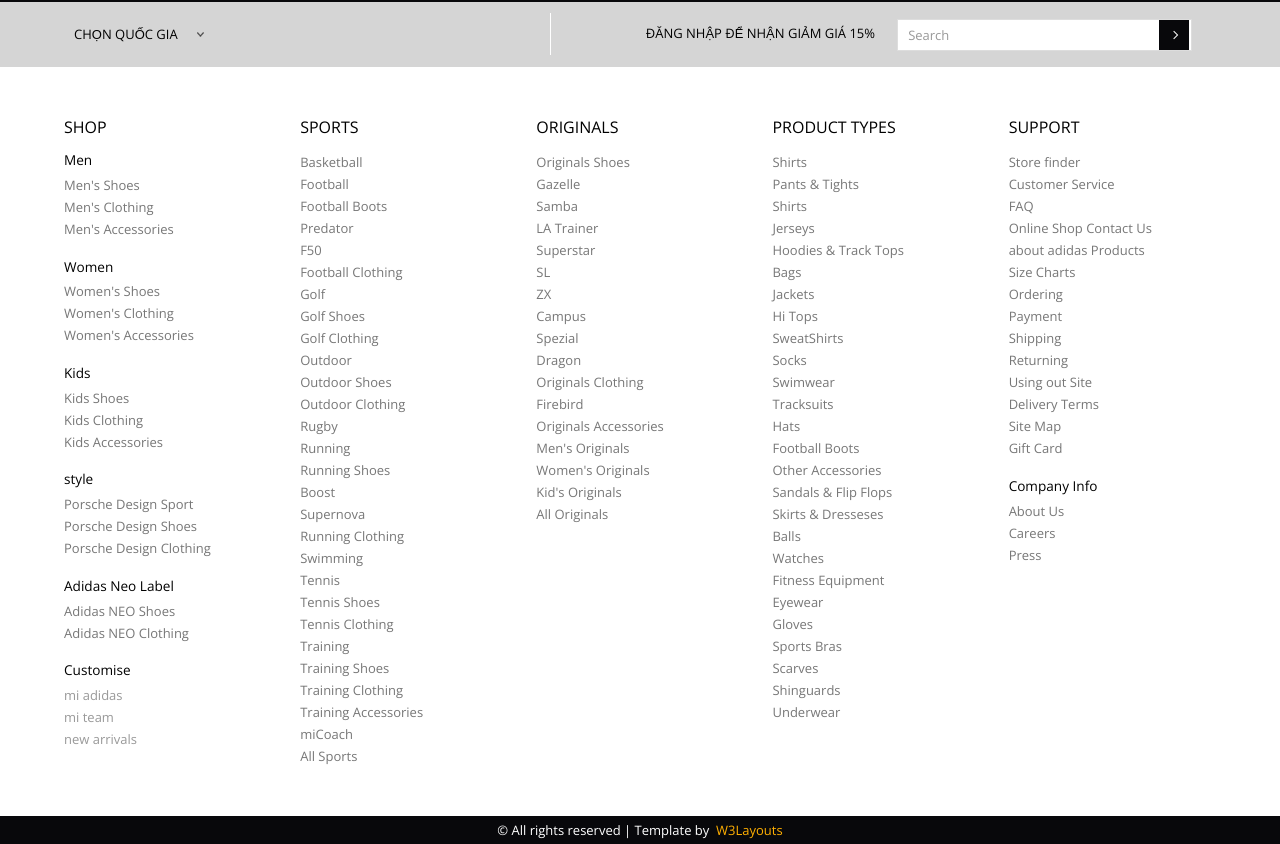
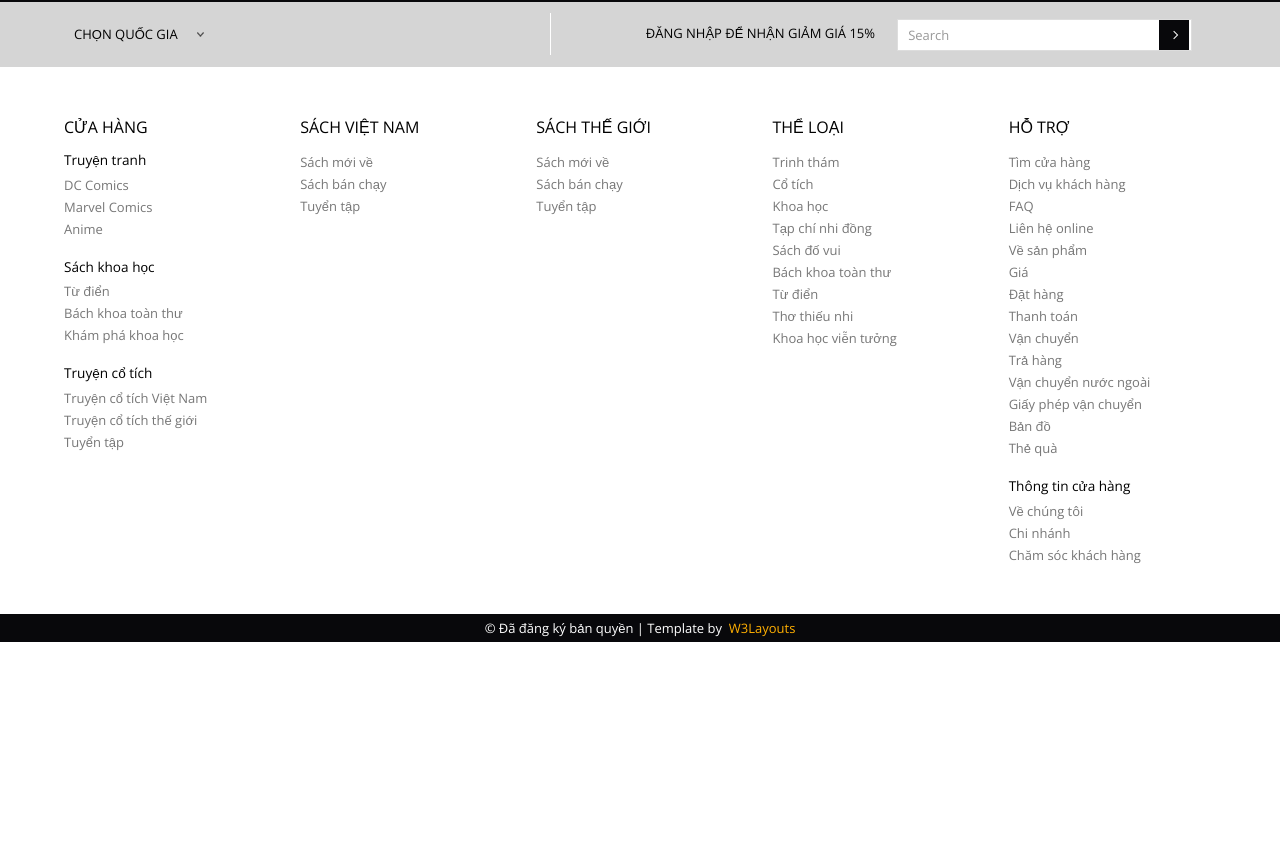
Before and after one commit to kiendo1998/BTDPT, a plain HTML site: page index.html in a window 1280 px wide. Shown: the part 1784-2628 px from the top of the page. After the commit the page ends 2426 px from the top, so only its background shows below. Drawn offline with nearby package versions, Linux system fonts and the light colour scheme.

Commit message:
third commit

```diff
--- a/index.html
+++ b/index.html
@@ -89,11 +89,11 @@ License URL: http://creativecommons.org/licenses/by/3.0/
                     <a class="active-icon c2" href="#"> </a>
                     <ul class="sub-icon2 list">
                         <li>
-                            <h3>Sản phẩm</h3>
+                            <h3>Giỏ hàng</h3>
                             <a href=""></a>
                         </li>
                         <li>
-                            <p>Lorem ipsum dolor sit amet, consectetuer <a href="">adipiscing elit, sed diam</a></p>
+                            <p>Đánh giá chất lượng <a href="">Chia sẻ</a></p>
                         </li>
                     </ul>
                 </li>
@@ -111,7 +111,7 @@ License URL: http://creativecommons.org/licenses/by/3.0/
                         <div class="row">
                             <div class="col1">
                                 <div class="h_nav">
-                                    <h4>popular</h4>
+                                    <h4>Phổ biến</h4>
                                     <ul>
                                         <li><a href="shop.html">new arrivals</a></li>
                                         <li><a href="shop.html">men</a></li>
@@ -774,7 +774,7 @@ License URL: http://creativecommons.org/licenses/by/3.0/
                                         <div class="grid_img">
                                             <div class="css3"><img src="images/pic.jpg" alt="" /></div>
                                             <div class="mask">
-                                                <div class="info">Quick View</div>
+                                                <div class="info">Chi tiết</div>
                                             </div>
                                         </div>
                                         <div class="price">80.000đ</div>
@@ -823,7 +823,7 @@ License URL: http://creativecommons.org/licenses/by/3.0/
                                         <div class="grid_img">
                                             <div class="css3"><img src="images/pic1.jpg" alt="" /></div>
                                             <div class="mask">
-                                                <div class="info">Quick View</div>
+                                                <div class="info">Chi tiết</div>
                                             </div>
                                         </div>
                                         <div class="price">80.000đ</div>
@@ -872,7 +872,7 @@ License URL: http://creativecommons.org/licenses/by/3.0/
                                         <div class="grid_img">
                                             <div class="css3"><img src="images/pic2.jpg" alt="" /></div>
                                             <div class="mask">
-                                                <div class="info">Quick View</div>
+                                                <div class="info">Chi tiết</div>
                                             </div>
                                         </div>
                                         <div class="price">80.000đ</div>
@@ -924,7 +924,7 @@ License URL: http://creativecommons.org/licenses/by/3.0/
                                         <div class="grid_img">
                                             <div class="css3"><img src="images/pic3.jpg" alt="" /></div>
                                             <div class="mask">
-                                                <div class="info">Quick View</div>
+                                                <div class="info">Chi tiết</div>
                                             </div>
                                         </div>
                                         <div class="price">80.000đ</div>
@@ -973,7 +973,7 @@ License URL: http://creativecommons.org/licenses/by/3.0/
                                         <div class="grid_img">
                                             <div class="css3"><img src="images/pic4.jpg" alt="" /></div>
                                             <div class="mask">
-                                                <div class="info">Quick View</div>
+                                                <div class="info">Chi tiết</div>
                                             </div>
                                         </div>
                                         <div class="price">80.000đ</div>
@@ -1022,7 +1022,7 @@ License URL: http://creativecommons.org/licenses/by/3.0/
                                         <div class="grid_img">
                                             <div class="css3"><img src="images/pic5.jpg" alt="" /></div>
                                             <div class="mask">
-                                                <div class="info">Quick View</div>
+                                                <div class="info">Chi tiết</div>
                                             </div>
                                         </div>
                                         <div class="price">80.000đ</div>
@@ -1127,153 +1127,80 @@ License URL: http://creativecommons.org/licenses/by/3.0/
                 <div class="wrap">
                     <div class="section group">
                         <div class="col_1_of_5 span_1_of_5">
-                            <h3 class="m_9">Shop</h3>
+                            <h3 class="m_9">Cửa hàng</h3>
                             <ul class="sub_list">
-                                <h4 class="m_10">Men</h4>
-                                <li><a href="shop.html">Men's Shoes</a></li>
-                                <li><a href="shop.html">Men's Clothing</a></li>
-                                <li><a href="shop.html">Men's Accessories</a></li>
+                                <h4 class="m_10">Truyện tranh</h4>
+                                <li><a href="shop.html">DC Comics</a></li>
+                                <li><a href="shop.html">Marvel Comics</a></li>
+                                <li><a href="shop.html">Anime</a></li>
                             </ul>
                             <ul class="sub_list">
-                                <h4 class="m_10">Women</h4>
-                                <li><a href="shop.html">Women's Shoes</a></li>
-                                <li><a href="shop.html">Women's Clothing</a></li>
-                                <li><a href="shop.html">Women's Accessories</a></li>
+                                <h4 class="m_10">Sách khoa học</h4>
+                                <li><a href="shop.html">Từ điển</a></li>
+                                <li><a href="shop.html">Bách khoa toàn thư</a></li>
+                                <li><a href="shop.html">Khám phá khoa học</a></li>
                             </ul>
                             <ul class="sub_list">
-                                <h4 class="m_10">Kids</h4>
-                                <li><a href="shop.html">Kids Shoes</a></li>
-                                <li><a href="shop.html">Kids Clothing</a></li>
-                                <li><a href="shop.html">Kids Accessories</a></li>
-                            </ul>
-                            <ul class="sub_list">
-                                <h4 class="m_10">style</h4>
-                                <li><a href="shop.html">Porsche Design Sport</a></li>
-                                <li><a href="shop.html">Porsche Design Shoes</a></li>
-                                <li><a href="shop.html">Porsche Design Clothing</a></li>
-                            </ul>
-                            <ul class="sub_list">
-                                <h4 class="m_10">Adidas Neo Label</h4>
-                                <li><a href="shop.html">Adidas NEO Shoes</a></li>
-                                <li><a href="shop.html">Adidas NEO Clothing</a></li>
-                            </ul>
-                            <ul class="sub_list1">
-                                <h4 class="m_10">Customise</h4>
-                                <li><a href="shop.html">mi adidas</a></li>
-                                <li><a href="shop.html">mi team</a></li>
-                                <li><a href="shop.html">new arrivals</a></li>
+                                <h4 class="m_10">Truyện cổ tích</h4>
+                                <li><a href="shop.html">Truyện cổ tích Việt Nam</a></li>
+                                <li><a href="shop.html">Truyện cổ tích thế giới</a></li>
+                                <li><a href="shop.html">Tuyển tập</a></li>
                             </ul>
                         </div>
                         <div class="col_1_of_5 span_1_of_5">
-                            <h3 class="m_9">Sports</h3>
+                            <h3 class="m_9">Sách Việt Nam</h3>
                             <ul class="list1">
-                                <li><a href="shop.html">Basketball</a></li>
-                                <li><a href="shop.html">Football</a></li>
-                                <li><a href="shop.html">Football Boots</a></li>
-                                <li><a href="shop.html">Predator</a></li>
-                                <li><a href="shop.html">F50</a></li>
-                                <li><a href="shop.html">Football Clothing</a></li>
-                                <li><a href="shop.html">Golf</a></li>
-                                <li><a href="shop.html">Golf Shoes</a></li>
-                                <li><a href="shop.html">Golf Clothing</a></li>
-                                <li><a href="shop.html">Outdoor</a></li>
-                                <li><a href="shop.html">Outdoor Shoes</a></li>
-                                <li><a href="shop.html">Outdoor Clothing</a></li>
-                                <li><a href="shop.html">Rugby</a></li>
-                                <li><a href="shop.html">Running</a></li>
-                                <li><a href="shop.html">Running Shoes</a></li>
-                                <li><a href="shop.html">Boost</a></li>
-                                <li><a href="shop.html">Supernova</a></li>
-                                <li><a href="shop.html">Running Clothing</a></li>
-                                <li><a href="shop.html">Swimming</a></li>
-                                <li><a href="shop.html">Tennis</a></li>
-                                <li><a href="shop.html">Tennis Shoes</a></li>
-                                <li><a href="shop.html">Tennis Clothing</a></li>
-                                <li><a href="shop.html">Training</a></li>
-                                <li><a href="shop.html">Training Shoes</a></li>
-                                <li><a href="shop.html">Training Clothing</a></li>
-                                <li><a href="shop.html">Training Accessories</a></li>
-                                <li><a href="shop.html">miCoach</a></li>
-                                <li><a href="shop.html">All Sports</a></li>
+                                <li><a href="shop.html">Sách mới về</a></li>
+                                <li><a href="shop.html">Sách bán chạy</a></li>
+                                <li><a href="shop.html">Tuyển tập</a></li>
                             </ul>
                         </div>
                         <div class="col_1_of_5 span_1_of_5">
-                            <h3 class="m_9">Originals</h3>
+                            <h3 class="m_9">Sách thế giới</h3>
                             <ul class="list1">
-                                <li><a href="shop.html">Originals Shoes</a></li>
-                                <li><a href="shop.html">Gazelle</a></li>
-                                <li><a href="shop.html">Samba</a></li>
-                                <li><a href="shop.html">LA Trainer</a></li>
-                                <li><a href="shop.html">Superstar</a></li>
-                                <li><a href="shop.html">SL</a></li>
-                                <li><a href="shop.html">ZX</a></li>
-                                <li><a href="shop.html">Campus</a></li>
-                                <li><a href="shop.html">Spezial</a></li>
-                                <li><a href="shop.html">Dragon</a></li>
-                                <li><a href="shop.html">Originals Clothing</a></li>
-                                <li><a href="shop.html">Firebird</a></li>
-                                <li><a href="shop.html">Originals Accessories</a></li>
-                                <li><a href="shop.html">Men's Originals</a></li>
-                                <li><a href="shop.html">Women's Originals</a></li>
-                                <li><a href="shop.html">Kid's Originals</a></li>
-                                <li><a href="shop.html">All Originals</a></li>
+                                <li><a href="shop.html">Sách mới về</a></li>
+                                <li><a href="shop.html">Sách bán chạy</a></li>
+                                <li><a href="shop.html">Tuyển tập</a></li>
                             </ul>
                         </div>
                         <div class="col_1_of_5 span_1_of_5">
-                            <h3 class="m_9">Product Types</h3>
+                            <h3 class="m_9">Thể loại</h3>
                             <ul class="list1">
-                                <li><a href="shop.html">Shirts</a></li>
-                                <li><a href="shop.html">Pants & Tights</a></li>
-                                <li><a href="shop.html">Shirts</a></li>
-                                <li><a href="shop.html">Jerseys</a></li>
-                                <li><a href="shop.html">Hoodies & Track Tops</a></li>
-                                <li><a href="shop.html">Bags</a></li>
-                                <li><a href="shop.html">Jackets</a></li>
-                                <li><a href="shop.html">Hi Tops</a></li>
-                                <li><a href="shop.html">SweatShirts</a></li>
-                                <li><a href="shop.html">Socks</a></li>
-                                <li><a href="shop.html">Swimwear</a></li>
-                                <li><a href="shop.html">Tracksuits</a></li>
-                                <li><a href="shop.html">Hats</a></li>
-                                <li><a href="shop.html">Football Boots</a></li>
-                                <li><a href="shop.html">Other Accessories</a></li>
-                                <li><a href="shop.html">Sandals & Flip Flops</a></li>
-                                <li><a href="shop.html">Skirts & Dresseses</a></li>
-                                <li><a href="shop.html">Balls</a></li>
-                                <li><a href="shop.html">Watches</a></li>
-                                <li><a href="shop.html">Fitness Equipment</a></li>
-                                <li><a href="shop.html">Eyewear</a></li>
-                                <li><a href="shop.html">Gloves</a></li>
-                                <li><a href="shop.html">Sports Bras</a></li>
-                                <li><a href="shop.html">Scarves</a></li>
-                                <li><a href="shop.html">Shinguards</a></li>
-                                <li><a href="shop.html">Underwear</a></li>
+                                <li><a href="shop.html">Trinh thám</a></li>
+                                <li><a href="shop.html">Cổ tích</a></li>
+                                <li><a href="shop.html">Khoa học</a></li>
+                                <li><a href="shop.html">Tạp chí nhi đồng</a></li>
+                                <li><a href="shop.html">Sách đố vui</a></li>
+                                <li><a href="shop.html">Bách khoa toàn thư</a></li>
+                                <li><a href="shop.html">Từ điển</a></li>
+                                <li><a href="shop.html">Thơ thiếu nhi</a></li>
+                                <li><a href="shop.html">Khoa học viễn tưởng</a></li>
                             </ul>
                         </div>
                         <div class="col_1_of_5 span_1_of_5">
-                            <h3 class="m_9">Support</h3>
+                            <h3 class="m_9">Hỗ Trợ</h3>
                             <ul class="list1">
-                                <li><a href="shop.html">Store finder</a></li>
-                                <li><a href="shop.html">Customer Service</a></li>
+                                <li><a href="shop.html">Tìm cửa hàng</a></li>
+                                <li><a href="shop.html">Dịch vụ khách hàng</a></li>
                                 <li><a href="shop.html">FAQ</a></li>
-                                <li><a href="shop.html">Online Shop Contact Us</a></li>
-                                <li><a href="shop.html">about adidas Products</a></li>
-                                <li><a href="shop.html">Size Charts </a></li>
-                                <li><a href="shop.html">Ordering </a></li>
-                                <li><a href="shop.html">Payment </a></li>
-                                <li><a href="shop.html">Shipping </a></li>
-                                <li><a href="shop.html">Returning</a></li>
-                                <li><a href="shop.html">Using out Site</a></li>
-                                <li><a href="shop.html">Delivery Terms</a></li>
-                                <li><a href="shop.html">Site Map</a></li>
-                                <li><a href="shop.html">Gift Card</a></li>
+                                <li><a href="shop.html">Liên hệ online</a></li>
+                                <li><a href="shop.html">Về sản phẩm</a></li>
+                                <li><a href="shop.html">Giá </a></li>
+                                <li><a href="shop.html">Đặt hàng </a></li>
+                                <li><a href="shop.html">Thanh toán </a></li>
+                                <li><a href="shop.html">Vận chuyển </a></li>
+                                <li><a href="shop.html">Trả hàng</a></li>
+                                <li><a href="shop.html">Vận chuyển nước ngoài</a></li>
+                                <li><a href="shop.html">Giấy phép vận chuyển</a></li>
+                                <li><a href="shop.html">Bản đồ</a></li>
+                                <li><a href="shop.html">Thẻ quà</a></li>
 
                             </ul>
                             <ul class="sub_list2">
-                                <h4 class="m_10">Company Info</h4>
-                                <li><a href="shop.html">About Us</a></li>
-                                <li><a href="shop.html">Careers</a></li>
-                                <li><a href="shop.html">Press</a></li>
+                                <h4 class="m_10">Thông tin cửa hàng</h4>
+                                <li><a href="shop.html">Về chúng tôi</a></li>
+                                <li><a href="shop.html">Chi nhánh</a></li>
+                                <li><a href="shop.html">Chăm sóc khách hàng</a></li>
                             </ul>
                         </div>
                         <div class="clear"></div>
@@ -1282,7 +1209,7 @@ License URL: http://creativecommons.org/licenses/by/3.0/
             </div>
             <div class="copy">
                 <div class="wrap">
-                    <p>© All rights reserved | Template by&nbsp;<a href="http://w3layouts.com/"> W3Layouts</a></p>
+                    <p>© Đã đăng ký bản quyền | Template by&nbsp;<a href="http://w3layouts.com/"> W3Layouts</a></p>
                 </div>
             </div>
         </div>
```
